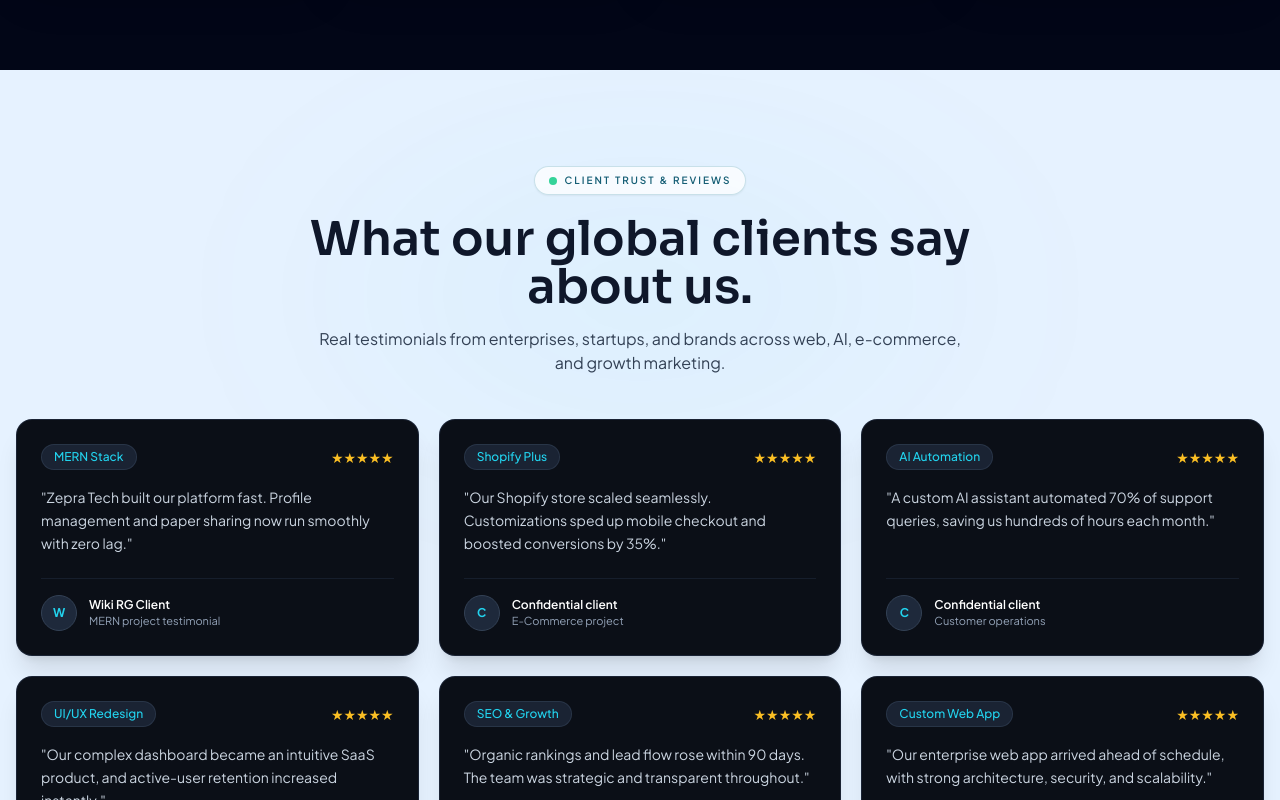
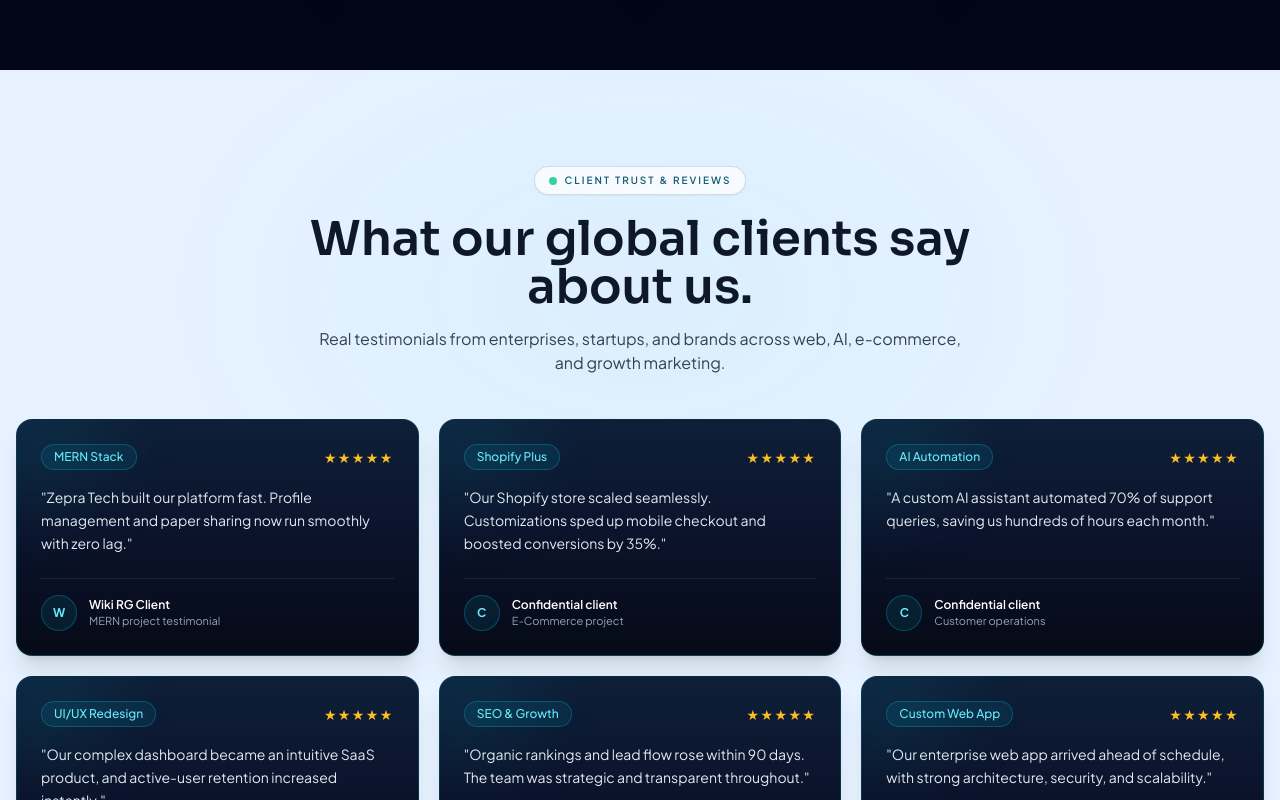
Before and after one commit to mawaisawan2008/test-zepra, a Next.js app: page / in a window 1280 px wide. Shown: the part 2600-3400 px from the top of the page. Built offline with nearby package versions, Linux system fonts and the light colour scheme.

Commit message:
Add hero-section faded gradient background to testimonial cards

```diff
--- a/components/sections/testimonials-section.jsx
+++ b/components/sections/testimonials-section.jsx
@@ -3,27 +3,33 @@ import { testimonials } from "@/lib/site";
 
 export function TestimonialCard({ testimonial, index }) {
   return (
-    <div className="group relative flex flex-col justify-between rounded-2xl border border-slate-800/80 bg-[#0B0F17] p-6 shadow-xl backdrop-blur-md transition-all duration-300 hover:-translate-y-2 hover:border-cyan-500/50 hover:shadow-2xl hover:shadow-cyan-500/10">
-      <div>
+    <div className="group relative flex flex-col justify-between overflow-hidden rounded-2xl border border-cyan-500/20 bg-gradient-to-b from-[#0e1f38] via-[#0b132b] to-[#060a17] p-6 shadow-xl backdrop-blur-md transition-all duration-300 hover:-translate-y-2 hover:border-cyan-400/50 hover:shadow-2xl hover:shadow-cyan-500/15">
+      {/* Top Left Subtle Ambient Glow Effect (Matches Hero Card Lighting) */}
+      <div
+        aria-hidden="true"
+        className="pointer-events-none absolute -left-10 -top-10 h-32 w-32 rounded-full bg-cyan-500/10 blur-2xl transition-all duration-300 group-hover:bg-cyan-400/20"
+      />
+
+      <div className="relative z-10">
         {/* Header: Service Tag & Star Rating */}
         <div className="flex items-center justify-between gap-3">
-          <span className="inline-flex items-center rounded-full border border-slate-700/60 bg-slate-800/80 px-3 py-1 text-xs font-medium text-cyan-400">
+          <span className="inline-flex items-center rounded-full border border-cyan-500/30 bg-cyan-500/10 px-3 py-1 text-xs font-medium text-cyan-300 shadow-inner">
             {testimonial?.service || testimonial?.tag || "Service"}
           </span>
-          <div className="flex text-amber-400 text-sm">
+          <div className="flex text-amber-400 text-sm tracking-widest">
             ★★★★★
           </div>
         </div>
 
         {/* Feedback Quote */}
-        <p className="mt-4 text-sm leading-relaxed text-slate-300">
+        <p className="mt-4 text-sm leading-relaxed text-slate-200 font-normal">
           "{testimonial?.quote || testimonial?.content || testimonial?.text}"
         </p>
       </div>
 
       {/* Footer: Client Info */}
-      <div className="mt-6 flex items-center gap-3 border-t border-slate-800/60 pt-4">
-        <div className="flex h-9 w-9 items-center justify-center rounded-full bg-slate-800 text-xs font-bold text-cyan-400 border border-slate-700">
+      <div className="relative z-10 mt-6 flex items-center gap-3 border-t border-slate-800/80 pt-4">
+        <div className="flex h-9 w-9 items-center justify-center rounded-full bg-cyan-500/10 text-xs font-bold text-cyan-300 border border-cyan-500/30">
           {testimonial?.name ? testimonial.name.charAt(0) : "C"}
         </div>
         <div>
@@ -42,9 +48,10 @@ export function TestimonialCard({ testimonial, index }) {
 export function TestimonialsSection() {
   return (
     <section className="relative isolate overflow-hidden bg-[#E6F2FF] py-20 text-slate-900 sm:py-24">
+      {/* Background Ambient Glow */}
       <div
         aria-hidden="true"
-        className="pointer-events-none absolute left-1/2 top-16 -z-10 h-80 w-[min(80vw,900px)] -translate-x-1/2 rounded-full bg-[radial-gradient(ellipse_at_center,rgba(6,182,212,0.14),transparent_68%)] blur-[120px] animate-pulse motion-reduce:animate-none"
+        className="pointer-events-none absolute left-1/2 top-16 -z-10 h-80 w-[min(80vw,900px)] -translate-x-1/2 rounded-full bg-[radial-gradient(ellipse_at_center,rgba(6,182,212,0.18),transparent_68%)] blur-[120px] animate-pulse motion-reduce:animate-none"
       />
       <div className="container relative mx-auto px-4">
         <header className="mx-auto max-w-3xl text-center">
@@ -64,6 +71,7 @@ export function TestimonialsSection() {
           </p>
         </header>
 
+        {/* 9 Testimonial Cards Grid */}
         <div className="mt-11 grid gap-5 sm:grid-cols-2 xl:grid-cols-3">
           {testimonials && testimonials.map((testimonial, index) => (
             <TestimonialCard
```
